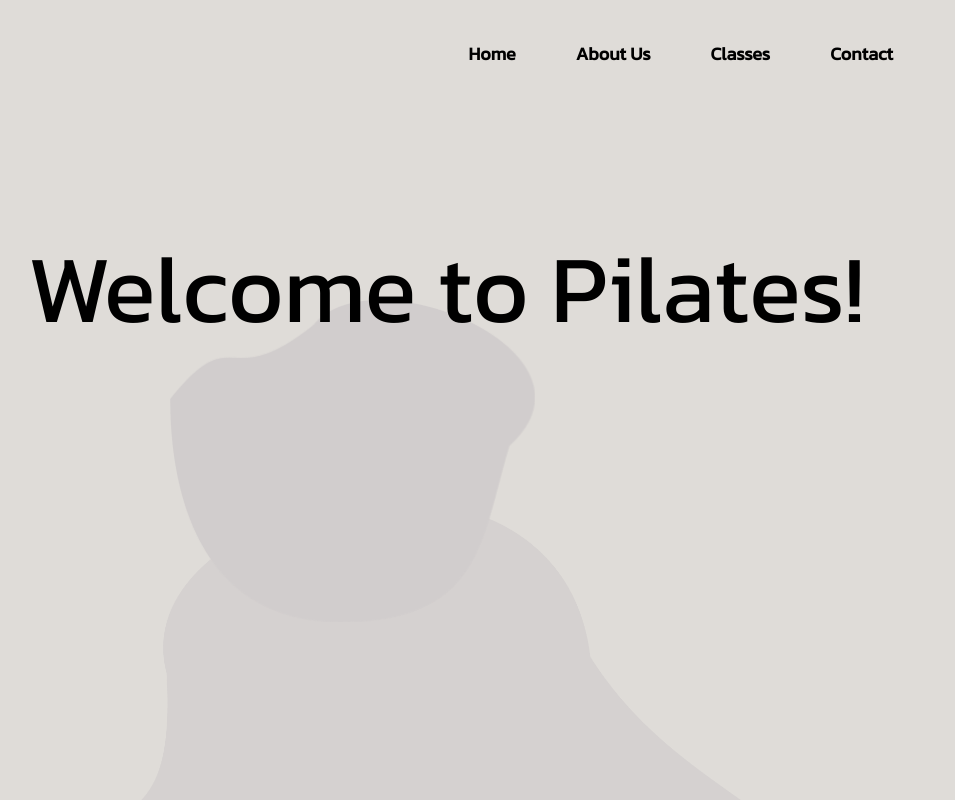
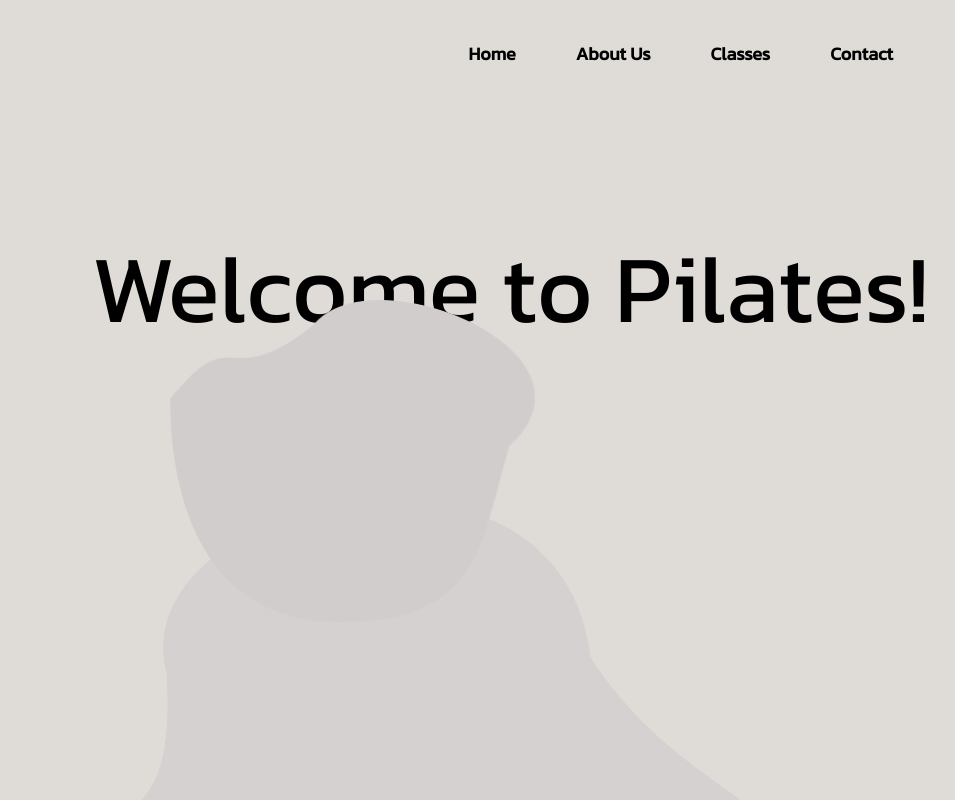
Before and after one commit to Carlie16604/Elevate, a React (Vite) app: page / in a window 1280 px wide. Shown: the top 800 px of the page, without its empty margins (130-1085 px from the left). Built offline with nearby package versions, Linux system fonts and the light colour scheme.

Commit message:
fixed index

```diff
--- a/src/App.jsx
+++ b/src/App.jsx
@@ -7,10 +7,8 @@ const App = () => {
 
   return (
     <>
-    <div className='max-w-6xl'>
-        <NavBar/>
-        <Home/>
-    </div>
+      <NavBar/>
+      <Home/>
     </>
   )
 }
--- a/src/pages/Home.jsx
+++ b/src/pages/Home.jsx
@@ -13,7 +13,7 @@ const Home = () => {
               <img className='rock3' src={Rock3} alt='Rocks'></img>
             </div>
                 <div className='homeContainer'>
-                    <h1 className='text-8xl pt-60 flex justify-center z-10 relative'>
+                    <h1 className='text-8xl pt-60 flex justify-center z-10'>
                         Welcome to Pilates!
                         {/* ml-[700px] */}
                     </h1>
```
